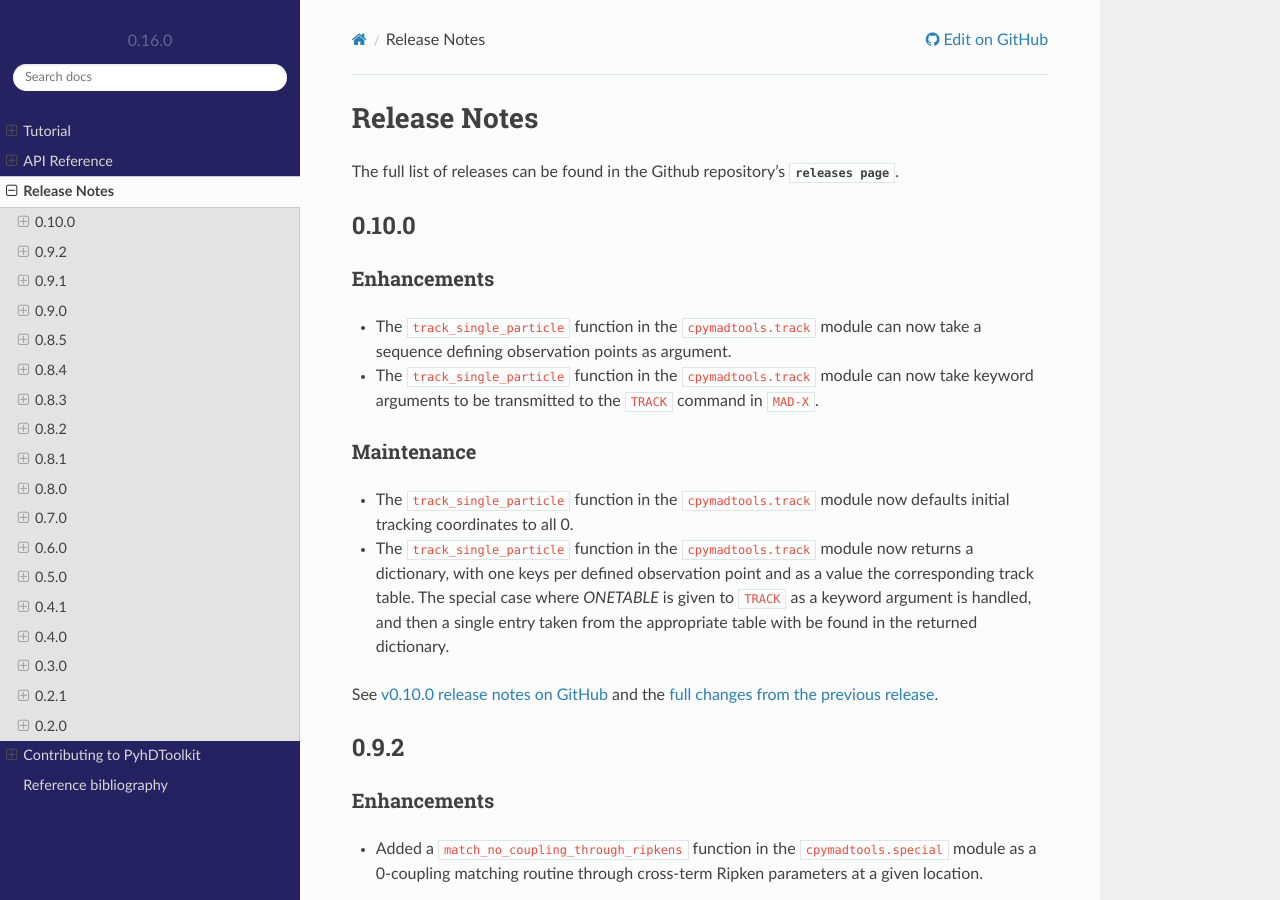
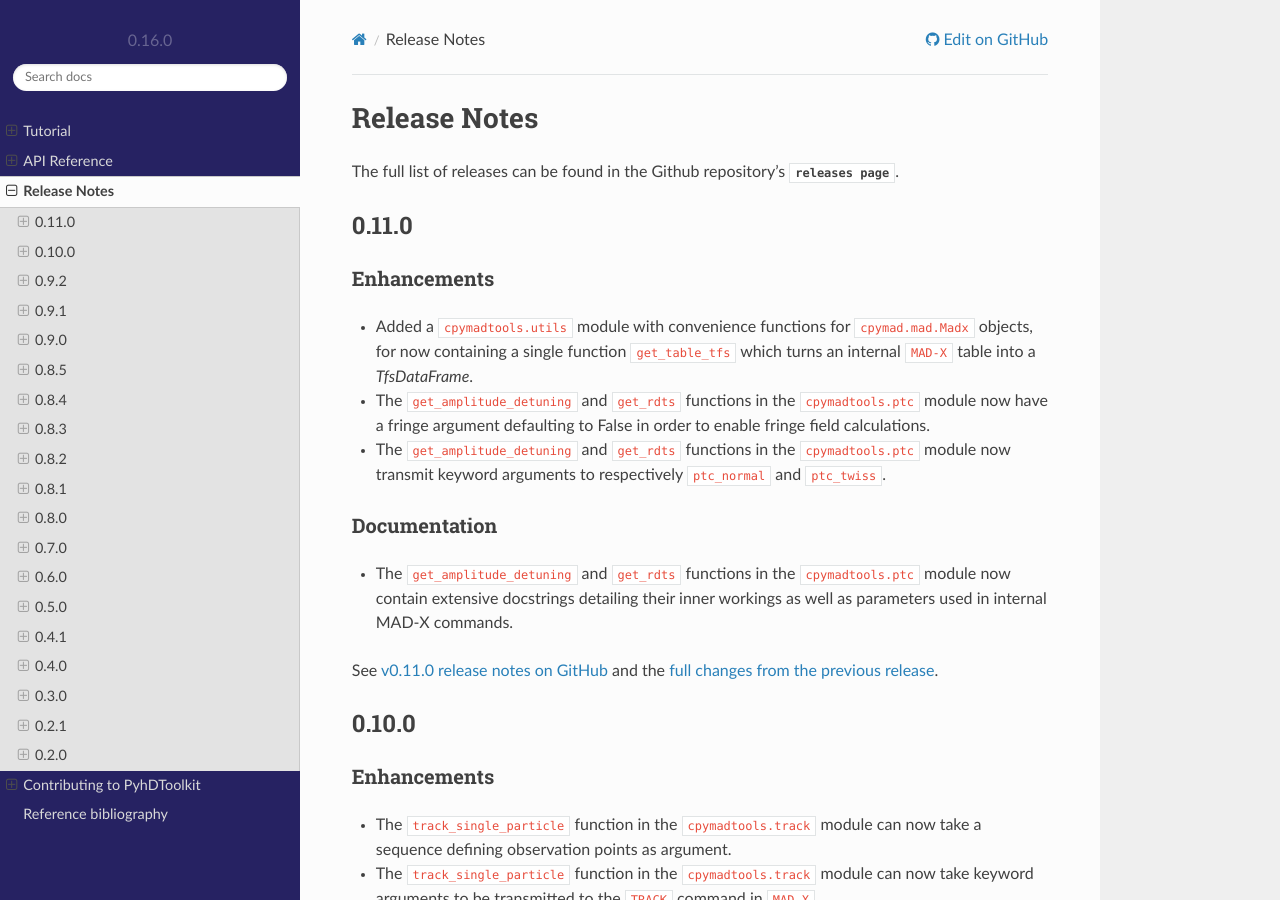
Before and after one commit to fsoubelet/PyhDToolkit, a Sphinx documentation site: the page built from docs/release.rst, in a window 1280 px wide and 900 px high. Built offline with Sphinx 7.4.7 and the Read the Docs theme 2.0.0, drawn with Linux system fonts in a browser that asks for light colours; pages that are not in the unit, such as notebooks, are missing from menus.

Commit message:
release 0.11.0

```diff
--- a/docs/release.rst
+++ b/docs/release.rst
@@ -2,6 +2,27 @@ Release Notes
 =============
 
 The full list of releases can be found in the Github repository's `releases page <https://github.com/fsoubelet/PyhDToolkit/releases>`.
+
+.. _release_0.11.0:
+
+0.11.0
+------
+
+Enhancements
+~~~~~~~~~~~~
+
+* Added a ``cpymadtools.utils`` module with convenience functions for ``cpymad.mad.Madx`` objects, for now containing a single function ``get_table_tfs`` which turns an internal ``MAD-X`` table into a *TfsDataFrame*.
+* The ``get_amplitude_detuning`` and ``get_rdts`` functions in the ``cpymadtools.ptc`` module now have a fringe argument defaulting to False in order to enable fringe field calculations.
+* The ``get_amplitude_detuning`` and ``get_rdts`` functions in the ``cpymadtools.ptc`` module now transmit keyword arguments to respectively ``ptc_normal`` and ``ptc_twiss``.
+
+Documentation
+~~~~~~~~~~~~~
+
+* The ``get_amplitude_detuning`` and ``get_rdts`` functions in the ``cpymadtools.ptc`` module now contain extensive docstrings detailing their inner workings as well as parameters used in internal MAD-X commands.
+
+
+See `v0.11.0 release notes on GitHub <https://github.com/fsoubelet/PyhDToolkit/releases/tag/0.11.0>`_ and the `full changes from the previous release <https://github.com/fsoubelet/PyhDToolkit/compare/0.10.0...0.11.0>`_.
+
 
 .. _release_0.10.0:
 
```
